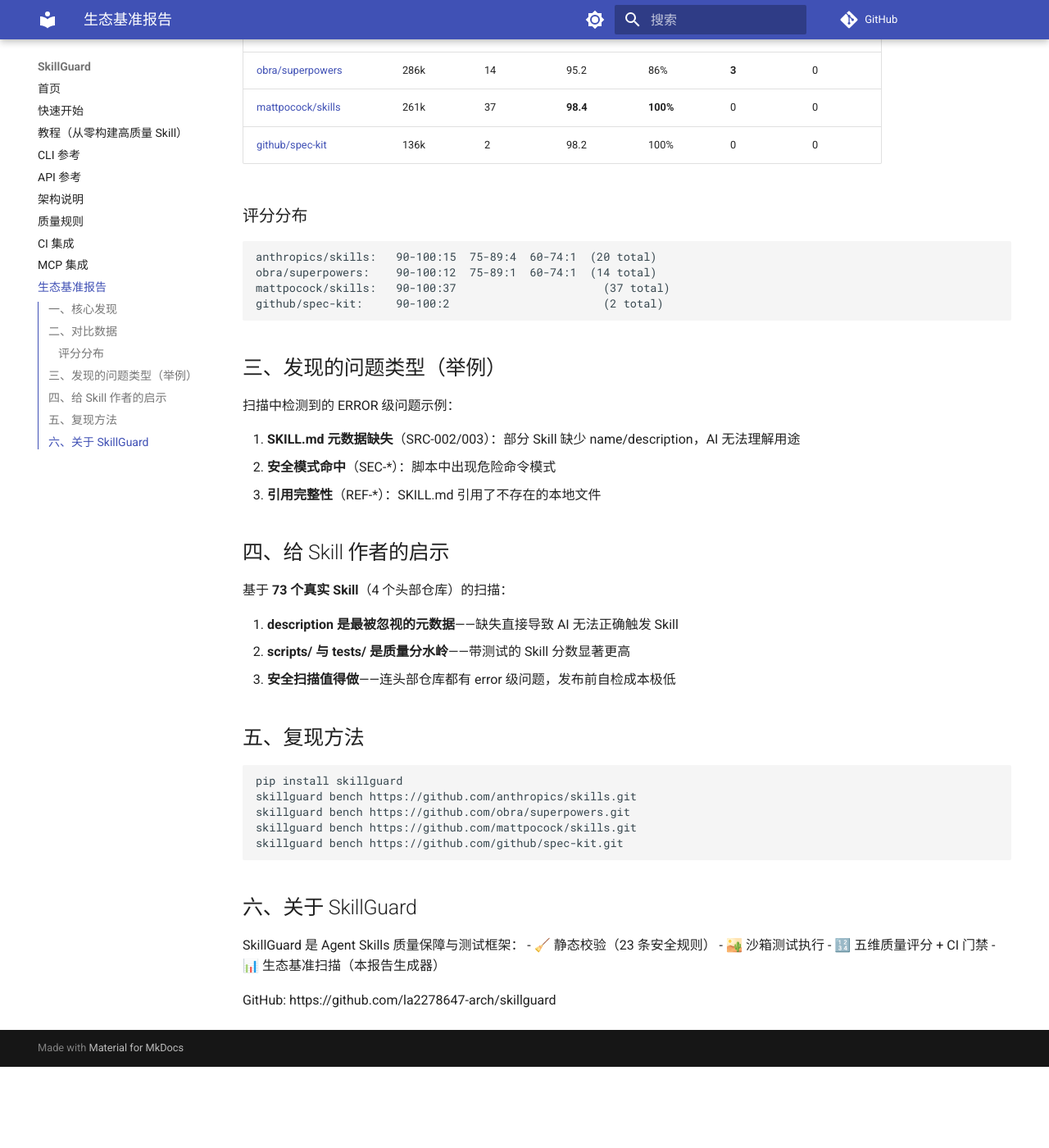
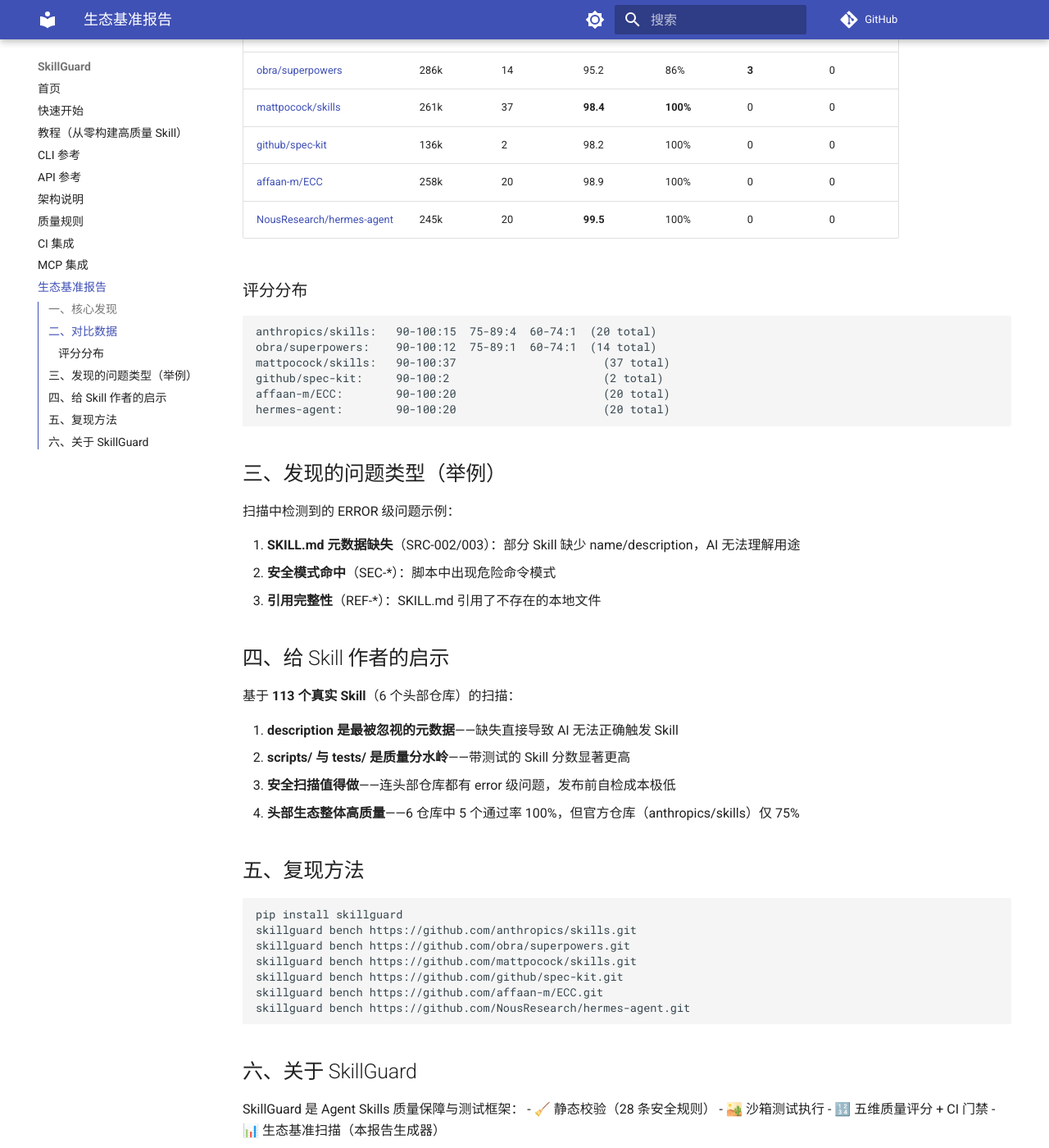
Before and after one commit to la2278647-arch/skillguard, an MkDocs documentation site: the page built from docs/ecosystem-report.md, in a window 1280 px wide and 1400 px high, scrolled down 711 px. Shown: the whole window at 82% size. Built offline with MkDocs 1.6.1 and Material for MkDocs 9.7.7, drawn with Linux system fonts in a browser that asks for light colours; comment, search, counter and statistics services are not loaded; before the commit the page ends 2012 px from its top, so only the background shows below that.

Commit message:
docs: expand ecosystem report to 6 repos (113 skills)
- +affaan-m/ECC (258k stars, 20 skills, 98.9 avg, 100% pass)
- +NousResearch/hermes-agent (245k stars, 20 skills, 99.5 avg, 100% pass)
- Now covers 113 real skills across 6 top repos
- Key insight: 5/6 repos at 100% pass rate but official anthropics/skills at 75%

````diff
--- a/docs/ecosystem-report.md
+++ b/docs/ecosystem-report.md
@@ -22,6 +22,8 @@
 | [obra/superpowers](https://github.com/obra/superpowers) | 286k | 14 | 95.2 | 86% | **3** | 0 |
 | [mattpocock/skills](https://github.com/mattpocock/skills) | 261k | 37 | **98.4** | **100%** | 0 | 0 |
 | [github/spec-kit](https://github.com/github/spec-kit) | 136k | 2 | 98.2 | 100% | 0 | 0 |
+| [affaan-m/ECC](https://github.com/affaan-m/ECC) | 258k | 20 | 98.9 | 100% | 0 | 0 |
+| [NousResearch/hermes-agent](https://github.com/NousResearch/hermes-agent) | 245k | 20 | **99.5** | 100% | 0 | 0 |
 
 ### 评分分布
 
@@ -30,6 +32,8 @@
 obra/superpowers:    90-100:12  75-89:1  60-74:1  (14 total)
 mattpocock/skills:   90-100:37                      (37 total)
 github/spec-kit:     90-100:2                       (2 total)
+affaan-m/ECC:        90-100:20                      (20 total)
+hermes-agent:        90-100:20                      (20 total)
 ```
 
 ## 三、发现的问题类型（举例）
@@ -42,11 +46,12 @@
 
 ## 四、给 Skill 作者的启示
 
-基于 **73 个真实 Skill**（4 个头部仓库）的扫描：
+基于 **113 个真实 Skill**（6 个头部仓库）的扫描：
 
 1. **description 是最被忽视的元数据**——缺失直接导致 AI 无法正确触发 Skill
 2. **scripts/ 与 tests/ 是质量分水岭**——带测试的 Skill 分数显著更高
 3. **安全扫描值得做**——连头部仓库都有 error 级问题，发布前自检成本极低
+4. **头部生态整体高质量**——6 仓库中 5 个通过率 100%，但官方仓库（anthropics/skills）仅 75%
 
 ## 五、复现方法
 
@@ -56,12 +61,14 @@
 skillguard bench https://github.com/obra/superpowers.git
 skillguard bench https://github.com/mattpocock/skills.git
 skillguard bench https://github.com/github/spec-kit.git
+skillguard bench https://github.com/affaan-m/ECC.git
+skillguard bench https://github.com/NousResearch/hermes-agent.git
 ```
 
 ## 六、关于 SkillGuard
 
 SkillGuard 是 Agent Skills 质量保障与测试框架：
-- 🧹 静态校验（23 条安全规则）
+- 🧹 静态校验（28 条安全规则）
 - 🏜️ 沙箱测试执行
 - 🔢 五维质量评分 + CI 门禁
 - 📊 生态基准扫描（本报告生成器）
````
